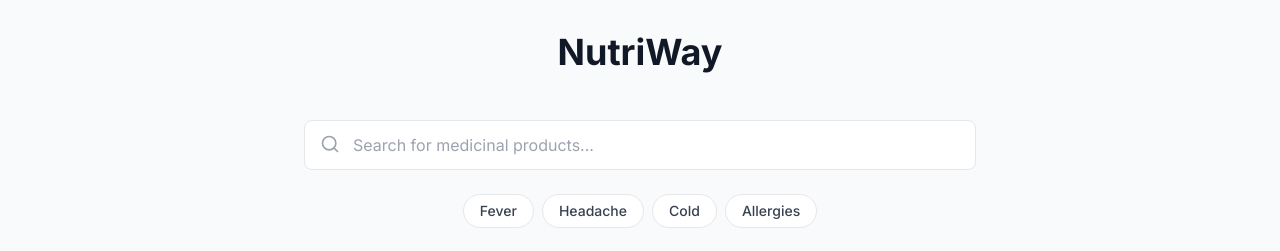
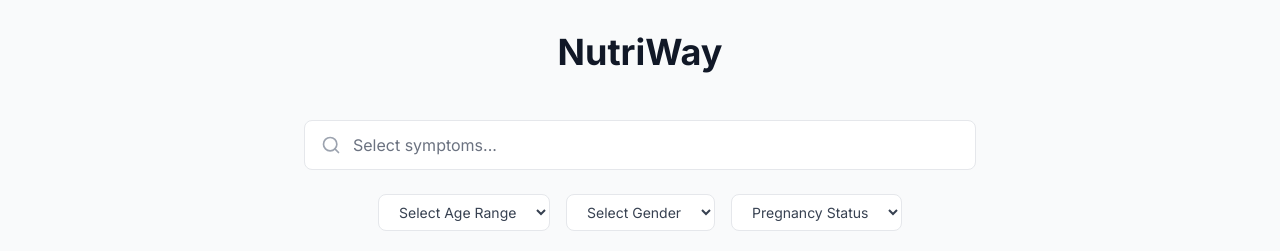
Before and after one commit to bendyelgrande/nutrifinder, a React (Vite) app: page / in a window 1280 px wide. Shown: the top 251 px of the page. Built offline with nearby package versions, Linux system fonts and the light colour scheme.

Commit message:
Merge Search Bar with Tags
Combine the search bar and filter tags into a single component. The search bar will no longer allow text input; instead, clicking on it will display a dropdown menu for selecting tags.
[skip gpt_engineer]

```diff
--- a/src/components/SearchBar.tsx
+++ b/src/components/SearchBar.tsx
@@ -1,14 +1,34 @@
 import { Search } from "lucide-react";
+import {
+  DropdownMenu,
+  DropdownMenuContent,
+  DropdownMenuItem,
+  DropdownMenuTrigger,
+} from "@/components/ui/dropdown-menu";
+
+const tags = ["Fever", "Headache", "Cold", "Allergies"];
 
 export const SearchBar = () => {
   return (
     <div className="relative w-full max-w-2xl mx-auto">
-      <input
-        type="text"
-        placeholder="Search for medicinal products..."
-        className="w-full px-4 py-3 pl-12 text-gray-700 bg-white border border-gray-200 rounded-lg focus:outline-none focus:border-primary focus:ring-1 focus:ring-primary"
-      />
-      <Search className="absolute left-4 top-3.5 h-5 w-5 text-gray-400" />
+      <DropdownMenu>
+        <DropdownMenuTrigger className="w-full">
+          <div className="flex items-center w-full px-4 py-3 text-left text-gray-700 bg-white border border-gray-200 rounded-lg focus:outline-none focus:border-primary focus:ring-1 focus:ring-primary">
+            <Search className="h-5 w-5 text-gray-400 mr-3" />
+            <span className="text-gray-500">Select symptoms...</span>
+          </div>
+        </DropdownMenuTrigger>
+        <DropdownMenuContent className="w-full min-w-[320px] bg-white">
+          {tags.map((tag) => (
+            <DropdownMenuItem
+              key={tag}
+              className="flex items-center px-4 py-2 hover:bg-gray-50 cursor-pointer"
+            >
+              {tag}
+            </DropdownMenuItem>
+          ))}
+        </DropdownMenuContent>
+      </DropdownMenu>
     </div>
   );
 };
--- a/src/pages/Index.tsx
+++ b/src/pages/Index.tsx
@@ -1,5 +1,4 @@
 import { SearchBar } from "@/components/SearchBar";
-import { FilterTags } from "@/components/FilterTags";
 import { FilterDropdowns } from "@/components/FilterDropdowns";
 import { ProductGrid } from "@/components/ProductGrid";
 
@@ -15,7 +14,6 @@ const Index = () => {
         {/* Search Section */}
         <div className="space-y-6 mb-12">
           <SearchBar />
-          <FilterTags />
           <FilterDropdowns />
         </div>
 
```
